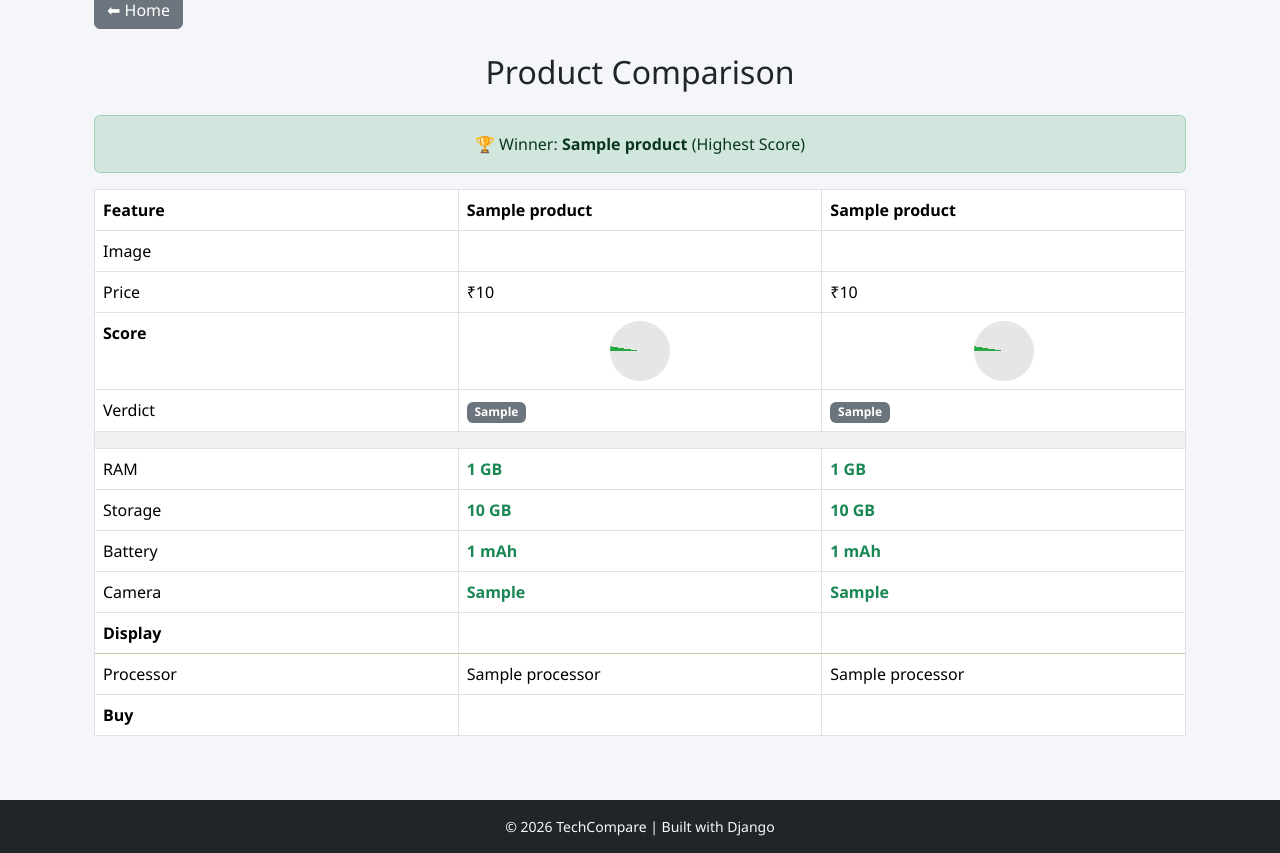
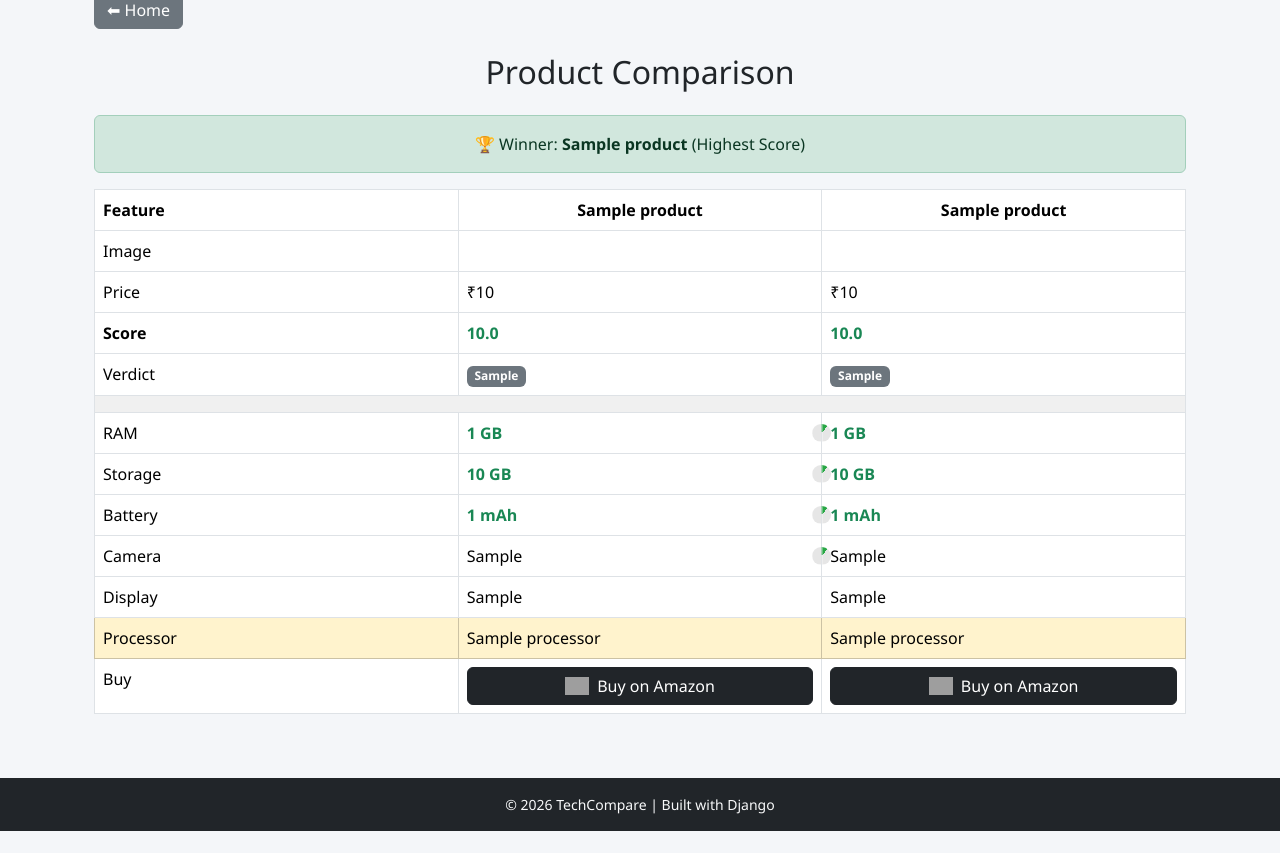
Before and after one commit to PatidarKuldeep/nextcompare, a Django app: a page that uses templates/base.html in a window 1280 px wide. Shown: the part 329-1182 px from the top of the page. After the commit the page ends 1160 px from the top, so only its background shows below. Run offline with Django 5.2, Linux system fonts and the light colour scheme; tables that the repository leaves empty hold one stand-in row (values such as "Sample post"); grey boxes are pictures that could not be loaded.

Commit message:
new comparison UI with spec indicators

```diff
--- a/templates/base.html
+++ b/templates/base.html
@@ -19,17 +19,29 @@
 
 body{
 
-.quarter-score {
-width:60px;
-height:60px;
+.compare-table td{
+position:relative;
+}
+
+.score-left,
+.score-right{
+position:absolute;
+top:50%;
+transform:translateY(-50%);
+width:18px;
+height:18px;
 border-radius:50%;
-background:
-conic-gradient(
-#28a745 calc(var(--score) * 0.25%),
-#e6e6e6 0
-);
-transform:rotate(-90deg);
-margin:auto;
+background:conic-gradient(#28a745 calc(var(--score)*1%), #e6e6e6 0);
+}
+
+.score-left{
+right:-9px;
+clip-path: inset(0 50% 0 0);
+}
+
+.score-right{
+left:-9px;
+clip-path: inset(0 0 0 50%);
 }
 
 .compare-table th{
--- a/templates/compare.html
+++ b/templates/compare.html
@@ -28,27 +28,24 @@
 <th>Feature</th>
 
 {% for p in products %}
-<th>{{ p.name }}</th>
+<th class="text-center">{{ p.name }}</th>
 {% endfor %}
 
 </tr>
-
 
 <tr>
 <td>Image</td>
 
 {% for p in products %}
 
-<td>
+<td class="text-center">
 {% if p.image %}
 <img src="{{ p.image.url }}" style="height:120px; object-fit:contain;">
 {% endif %}
 </td>
 
 {% endfor %}
-
 </tr>
-
 
 <tr>
 <td>Price</td>
@@ -59,7 +56,6 @@
 
 </tr>
 
-
 {% with best=products|dictsortreversed:"overall_score"|first %}
 
 <tr>
@@ -68,9 +64,7 @@
 {% for p in products %}
 
 <td class="{% if p.id == best.id %}text-success fw-bold{% endif %}">
-<div class="quarter-score"
-style="--score: {{ p.overall_score }};"></div>
-
+{{ p.overall_score|floatformat:1 }}
 </td>
 
 {% endfor %}
@@ -78,7 +72,6 @@ style="--score: {{ p.overall_score }};"></div>
 </tr>
 
 {% endwith %}
-
 
 <tr>
 <td>Verdict</td>
@@ -112,17 +105,17 @@ style="--score: {{ p.overall_score }};"></div>
 <tr>
 <td>RAM</td>
 
-
 {% for p in products %}
 
 <td class="{% if p.id == best.id %}text-success fw-bold{% endif %}">
 
+<div class="{% if forloop.first %}score-left{% else %}score-right{% endif %}"
+style="--score: {{ p.performance_score|floatformat:0 }}"></div>
+
 {% if p.mobilespecs %}
 {{ p.mobilespecs.ram }} GB
-
 {% elif p.laptopspecs %}
 {{ p.laptopspecs.ram }} GB
-
 {% endif %}
 
 </td>
@@ -134,7 +127,6 @@ style="--score: {{ p.overall_score }};"></div>
 {% endwith %}
 
 
-
 {% with best=products|dictsortreversed:"mobilespecs.storage"|first %}
 
 <tr>
@@ -144,12 +136,13 @@ style="--score: {{ p.overall_score }};"></div>
 
 <td class="{% if p.id == best.id %}text-success fw-bold{% endif %}">
 
+<div class="{% if forloop.first %}score-left{% else %}score-right{% endif %}"
+style="--score: {{ p.performance_score|floatformat:0 }}"></div>
+
 {% if p.mobilespecs %}
 {{ p.mobilespecs.storage }} GB
-
 {% elif p.laptopspecs %}
 {{ p.laptopspecs.storage }} GB
-
 {% endif %}
 
 </td>
@@ -161,7 +154,6 @@ style="--score: {{ p.overall_score }};"></div>
 {% endwith %}
 
 
-
 {% with best=products|dictsortreversed:"mobilespecs.battery"|first %}
 
 <tr>
@@ -171,12 +163,13 @@ style="--score: {{ p.overall_score }};"></div>
 
 <td class="{% if p.id == best.id %}text-success fw-bold{% endif %}">
 
+<div class="{% if forloop.first %}score-left{% else %}score-right{% endif %}"
+style="--score: {{ p.battery_score|floatformat:0 }}"></div>
+
 {% if p.mobilespecs %}
 {{ p.mobilespecs.battery }} mAh
-
 {% elif p.laptopspecs %}
 {{ p.laptopspecs.battery_backup }} Hours
-
 {% endif %}
 
 </td>
@@ -188,22 +181,20 @@ style="--score: {{ p.overall_score }};"></div>
 {% endwith %}
 
 
-
-{% with best=products|dictsortreversed:"mobilespecs.camera"|first %}
-
 <tr>
 <td>Camera</td>
 
 {% for p in products %}
 
-<td class="{% if p.id == best.id %}text-success fw-bold{% endif %}">
+<td>
+
+<div class="{% if forloop.first %}score-left{% else %}score-right{% endif %}"
+style="--score: {{ p.camera_score|floatformat:0 }}"></div>
 
 {% if p.mobilespecs %}
 {{ p.mobilespecs.camera }}
-
 {% else %}
 —
-
 {% endif %}
 
 </td>
@@ -212,15 +203,25 @@ style="--score: {{ p.overall_score }};"></div>
 
 </tr>
 
-{% endwith %}
 
 <tr>
-<th>Display</th>
-<td>{{ p1.mobilespecs.display_type }}</td>
-<td>{{ p2.mobilespecs.display_type }}</td>
+<td>Display</td>
+
+{% for p in products %}
+
+<td>
+{% if p.mobilespecs %}
+{{ p.mobilespecs.display_type }}
+{% endif %}
+</td>
+
+{% endfor %}
+
 </tr>
 
-<tr class="table-warning"></tr>
+
+<tr class="table-warning">
+
 <td>Processor</td>
 
 {% for p in products %}
@@ -243,48 +244,42 @@ style="--score: {{ p.overall_score }};"></div>
 
 
 <tr>
-<th>Buy</th>
 
-<td>
+<td>Buy</td>
 
-{% if p1.affiliate_link %}
-<a href="{{ p1.affiliate_link }}" target="_blank" class="btn btn-dark">
+{% for p in products %}
 
-{% if p1.marketplace == "amazon" %}
-<img src="https://upload.wikimedia.org/wikipedia/commons/a/a9/Amazon_logo.svg" style="height:18px;">
+<td class="text-center">
+
+{% if p.affiliate_link %}
+
+<a href="{{ p.affiliate_link }}"
+target="_blank"
+class="btn btn-dark d-flex align-items-center gap-2 justify-content-center">
+
+{% if p.marketplace == "amazon" %}
+<img src="https://upload.wikimedia.org/wikipedia/commons/a/a9/Amazon_logo.svg"
+style="height:18px;">
 Buy on Amazon
 
-{% elif p1.marketplace == "flipkart" %}
-<img src="https://upload.wikimedia.org/wikipedia/commons/1/11/Flipkart_logo.svg" style="height:18px;">
+{% elif p.marketplace == "flipkart" %}
+<img src="https://upload.wikimedia.org/wikipedia/commons/1/11/Flipkart_logo.svg"
+style="height:18px;">
 Buy on Flipkart
+
+{% else %}
+Buy Now
 {% endif %}
 
 </a>
+
 {% endif %}
 
 </td>
 
-<td>
-
-{% if p2.affiliate_link %}
-<a href="{{ p2.affiliate_link }}" target="_blank" class="btn btn-dark">
-
-{% if p2.marketplace == "amazon" %}
-<img src="https://upload.wikimedia.org/wikipedia/commons/a/a9/Amazon_logo.svg" style="height:18px;">
-Buy on Amazon
-
-{% elif p2.marketplace == "flipkart" %}
-<img src="https://upload.wikimedia.org/wikipedia/commons/1/11/Flipkart_logo.svg" style="height:18px;">
-Buy on Flipkart
-{% endif %}
-
-</a>
-{% endif %}
-
-</td>
+{% endfor %}
 
 </tr>
-
 
 </table>
 
```
